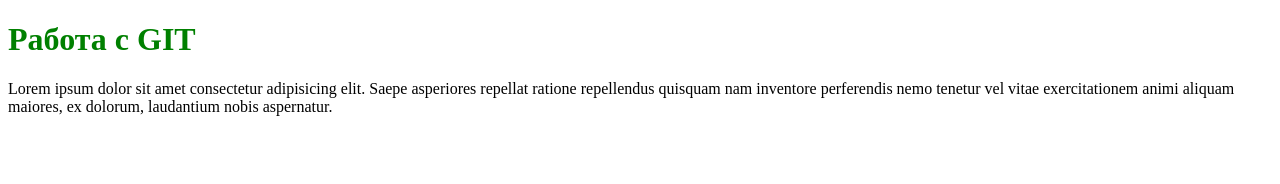
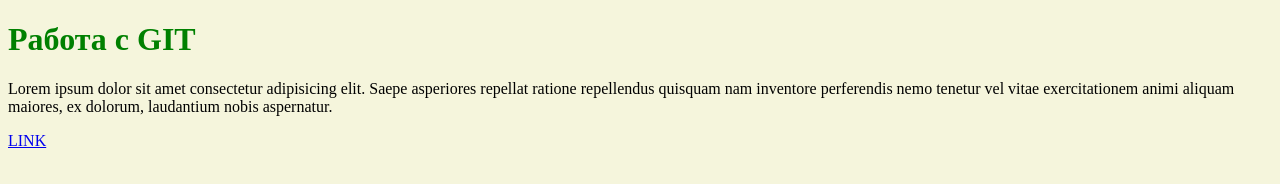
Before and after one commit to surkovakatya/test, a plain HTML site: page index.html in a window 1280 px wide. Drawn offline with Linux system fonts and the light colour scheme.

Commit message:
add link

```diff
--- a/css/style.css
+++ b/css/style.css
@@ -1,3 +1,7 @@
 h1 {
     color: green;
 }
+
+body {
+    background-color: beige;
+}
--- a/index.html
+++ b/index.html
@@ -12,5 +12,6 @@
     <p>
         Lorem ipsum dolor sit amet consectetur adipisicing elit. Saepe asperiores repellat ratione repellendus quisquam nam inventore perferendis nemo tenetur vel vitae exercitationem animi aliquam maiores, ex dolorum, laudantium nobis aspernatur.
     </p>
+    <a href="#">LINK</a>
 </body>
 </html>
```
